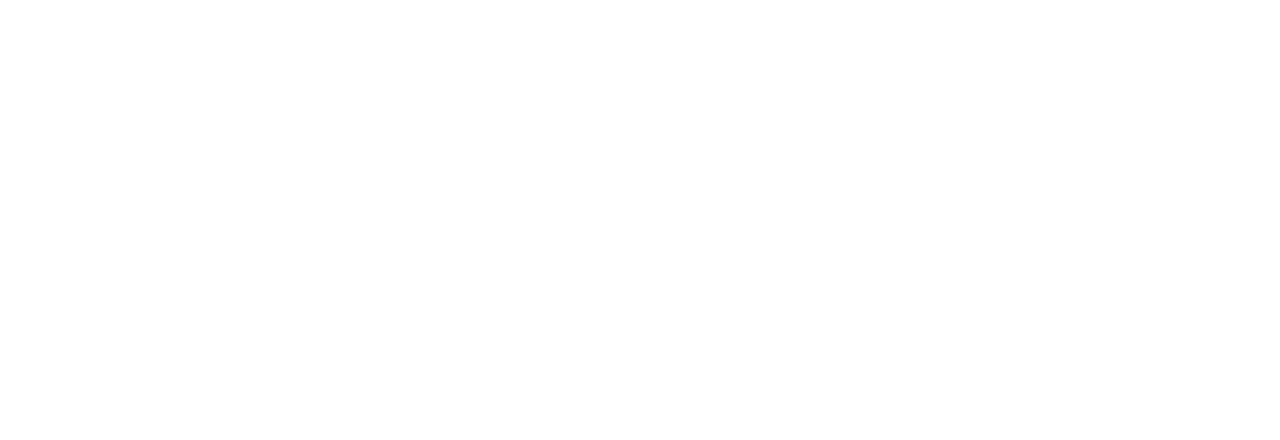
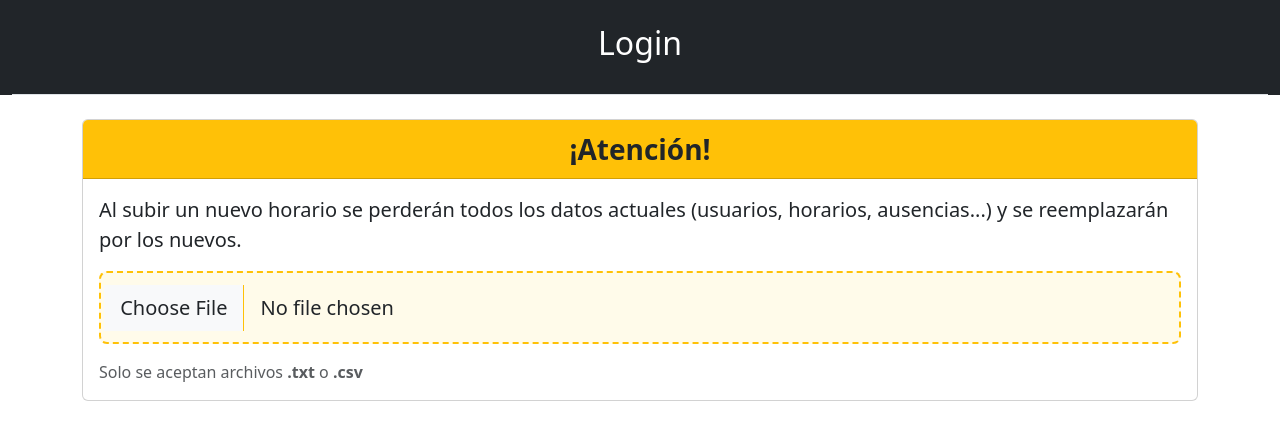
Before and after one commit to MiguelAbril97/horario-project, a Vue app: page /horario/subir in a window 1280 px wide. Before the commit this address had no page. Shown: the top 440 px of the page. Built offline with nearby package versions, Linux system fonts and the light colour scheme.

Commit message:
Estetica de menu hecha. View archivo empezada

```diff
--- a/src/components/Menu.vue
+++ b/src/components/Menu.vue
@@ -1,23 +1,18 @@
 <template>
-<div class="container-fluid bg-dark sticky-top" id="navbarNav">
-  <header class="d-flex flex-column flex-md-row flex-wrap justify-content-center align-items-center py-3 mb-4 border-bottom">
-    <ul class="nav nav-pills d-flex flex-wrap justify-content-center align-items-center">
+  <div class="container-fluid bg-dark sticky-top" id="navbarNav">
+      <header class="d-flex flex-column flex-md-row flex-wrap justify-content-center align-items-center py-3 mb-4 border-bottom">
+        <ul v-if="!isAuthenticated" class="nav nav-pills d-flex flex-wrap justify-content-center align-items-center">
+          <li class="nav-item d-flex align-items-center">
+            <h2>
+              <RouterLink class="nav-link d-flex align-items-center" to="/login" style="color: #ffffff;">
+                Login
+              </RouterLink>
+            </h2>
+          </li>
+        </ul>
+        <ul v-else="isAuthenticated" class="nav nav-pills d-flex flex-wrap justify-content-center align-items-center">
             <li class="nav-item d-flex align-items-center">
               <RouterLink class="nav-link" to="/" style="color: #ffffff;">Inicio</RouterLink>
-            </li>
-            <li v-if="!isAuthenticated" class="nav-item d-flex align-items-center">
-              <RouterLink class="nav-link d-flex align-items-center" to="/login" style="color: #ffffff;">
-                Login
-                <font-awesome-icon icon="right-from-bracket" />
-              </RouterLink>
-            </li>
-            <li v-else class="nav-item d-flex align-items-center">
-              <RouterLink class="nav-link d-flex align-items-center" to="/logout" @click.prevent="sesion.logout()" style="color: #ffffff;">
-                <span class="d-none d-md-inline">Logout</span>
-                <span class="d-md-none">
-                  <i class="fa-solid fa-right-from-bracket"></i>
-                </span>
-              </RouterLink>
             </li>
             <li class="nav-item d-flex align-items-center">
               <RouterLink class="nav-link" to="/ausencias" style="color: #ffffff;">Ausencias</RouterLink>
@@ -25,38 +20,44 @@
             <li class="nav-item d-flex align-items-center">
               <RouterLink class="nav-link" to="/ausencias/crear" style="color: #ffffff;">Crear Ausencia</RouterLink>
             </li>
-            <li class="nav-item d-flex align-items-center">
+            <li v-if="profesor.value.group == 1 || profesor.value.is_superuser == true" class="nav-item d-flex align-items-center">
               <RouterLink class="nav-link" to="/usuario/crear" style="color: #ffffff;">Crear Usuario</RouterLink>
+            </li>
+            <li v-if="profesor.value.group == 1 || profesor.value.is_superuser == true" class="nav-item d-flex align-items-center">
+              <RouterLink class="nav-link" to="/horario/subir" style="color: #ffffff;">Cargar Nuevo Horario</RouterLink>
             </li>
             <li class="nav-item d-flex align-items-center">
               <a class="nav-link d-flex align-items-center" data-bs-toggle="collapse" data-bs-target="#logout" aria-expanded="false" aria-controls="logout" style="color: #ffffff">
-                <i class="fa-solid fa-user me-2"></i>
+                <i class="fa-solid fa-user"></i>
               </a>
             </li>
             <div class="collapse  collapse-horizontal" id="logout">
               <div class="card card-body"  style="width: 300px;">
-                <p>Usuario: {{ profesor.value ? profesor.value.first_name + ' ' + profesor.value.last_name : '' }}</p>
+                <p>Usuario: {{ profesor.value.first_name +" "+profesor.value.last_name}}</p>
+                <RouterLink class=" btn btn-warning" to="/logout" @click.prevent="sesion.logout()">
+                    <i class="fa-solid fa-right-from-bracket"></i>
+                </RouterLink>
               </div>
             </div>
         </ul>
-    </header>
-  </div>
+      </header>
+    </div>
   </template>
 
   <script setup>
-  import { useSesionStore, getusuarioGuardado } from '@/stores/sesion';
+  import { useSesionStore, useUserStore } from '@/stores/sesion';
   import { onMounted, computed, ref } from 'vue';
 
 
   const sesion = useSesionStore();
+  const userStore = useUserStore();
   const isAuthenticated = computed(() => sesion.isAuthenticated);
-  const profesor = ref(getusuarioGuardado());
+  const profesor = computed(()=>ref(userStore.getUser()));
 
 function actualizarProfesor() {
-  profesor.value = getusuarioGuardado();
+  profesor.value = userStore.getUser();
 }
 
-// Actualiza al montar y tras login/logout
 onMounted(() => {
   sesion.checkSesion();
   actualizarProfesor();
--- a/src/router/index.js
+++ b/src/router/index.js
@@ -7,6 +7,7 @@
 import { logout } from '@/api/peticiones.js'
 import UsuarioForm from '@/views/UsuarioForm.vue'
 import AboutView from '@/views/AboutView.vue'
+import CargarHorarioView from '@/views/CargarHorarioView.vue'
 
 const router = createRouter({
   history: createWebHistory(import.meta.env.BASE_URL),
@@ -63,6 +64,11 @@
       component: UsuarioForm,
       props: true
     },
+    {
+      path: '/horario/subir',
+      name: 'horario-subir',
+      component: CargarHorarioView,
+    },
   ],
 })
 
--- a/src/stores/sesion.js
+++ b/src/stores/sesion.js
@@ -17,7 +17,11 @@
   }
 })
 
-export function getusuarioGuardado(){
-  let usuario = localStorage.getItem('usuario');
-  return JSON.parse(usuario);
-}
+export const useUserStore = defineStore('user', {
+  actions: {
+    getUser() {
+      let usuario = localStorage.getItem("usuario");
+      return usuario ? JSON.parse(usuario) : null;
+    }
+  }
+})
--- /dev/null
+++ b/src/views/CargarHorarioView.vue
@@ -0,0 +1,66 @@
+<script setup>
+import { ref } from 'vue'
+import { subirHorario } from '@/api/peticiones'
+import { useRouter } from 'vue-router';
+
+const errorArchivo = ref(null)
+
+const onFileChange = async (event) => {
+  const file = event.target.files[0];
+  if (file) {
+    try{
+      await subirHorario(file);
+    }catch (err){
+      errorArchivo.value = err.message
+    }
+  }
+};
+</script>
+
+<template>
+  <div class="card mt-4">
+        <div class="card-header bg-warning text-dark text-center">
+        <strong class="fs-3">¡Atención!</strong>
+        </div>
+        <div class="card-body">
+        <p class="fs-5">
+            Al subir un nuevo horario se perderán todos los datos actuales (usuarios, horarios, ausencias...) y se reemplazarán por los nuevos.
+        </p>
+        <div class="input-group mb-3 justify-content-center">
+            <input
+            type="file"
+            class="form-control form-control-lg w-auto custom-file-input-estilizado"
+            id="inputGroupFile01"
+            @change="onFileChange"
+            accept=".csv,.txt"
+            >
+        </div>
+
+        <small class="form-text text-muted fs-6">
+        Solo se aceptan archivos <strong>.txt</strong> o <strong>.csv</strong>
+        </small>
+
+        <p v-if="errorArchivo" class="text-danger fs-5 text-center">Error: {{ errorArchivo }}</p>
+        </div>
+  </div>
+</template>
+
+<style scoped>
+.fs-3 {
+  font-size: 2rem;
+}
+.fs-5 {
+  font-size: 1.25rem;
+}
+.custom-file-input-estilizado {
+  border: 2px dashed #ffc107;
+  padding: 1.2rem;
+  background: #fffbea;
+  cursor: pointer;
+  transition: border-color 0.2s;
+}
+.custom-file-input-estilizado:hover, .custom-file-input-estilizado:focus {
+  border-color: #ff9800;
+  background: #fff3cd;
+}
+</style>
--- a/src/views/Inicio.vue
+++ b/src/views/Inicio.vue
@@ -16,7 +16,6 @@
 const dias = ['L', 'M', 'X', 'J', 'V']
 const horas = Array.from({ length: 13 }, (_, i) => i + 1) // 1 a 13
 
-const errorArchivo = ref(null)
 
 onMounted(async () => {
   const usuarioGuardado = localStorage.getItem('usuario')
@@ -38,23 +37,10 @@
   router.push(`/profesor/${profesorId}`)
 }
 
-const onFileChange = async (event) => {
-  const file = event.target.files[0];
-  if (file) {
-    try{
-      await subirHorario(file);
-    }catch (err){
-      errorArchivo.value = err.message
-    }
-  }
-};
-
 </script>
 
 <template>
   <div class="container mt-5">
-    <input type="file" @change="onFileChange" accept=".csv,.txt" />
-    <p v-if="errorArchivo" class="text-danger">Error: {{ errorArchivo }}</p>
     <div class="mb-4">
       <label for="profesorSelect" class="form-label">Selecciona un profesor: </label>
       <select id="profesorSelect" class="form-select" v-model="selectedProfesor" @change="verProfe(selectedProfesor)">
```
